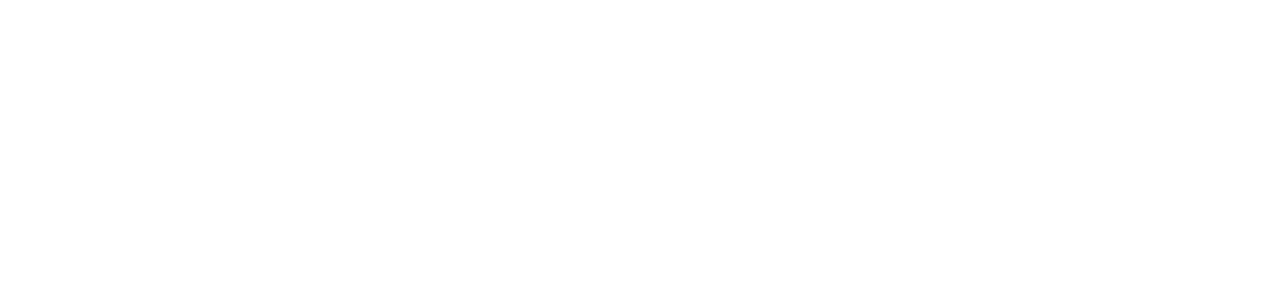
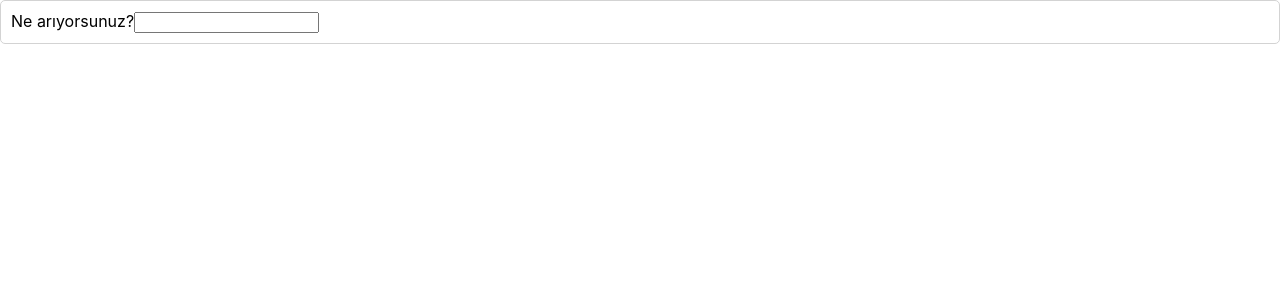
Before and after one commit to betuloran/api-call, a React (Create React App) app: page / in a window 1280 px wide. Shown: the top 300 px of the page. Built offline with nearby package versions, Linux system fonts and the light colour scheme.

Commit message:
porject updated

```diff
--- a/package.json
+++ b/package.json
@@ -3,6 +3,7 @@
   "version": "0.1.0",
   "private": true,
   "dependencies": {
+    "axios": "^1.7.9",
     "cra-template": "1.2.0",
     "react": "^19.0.0",
     "react-dom": "^19.0.0",
--- a/src/App.css
+++ b/src/App.css
@@ -0,0 +1,5 @@
+.searchDiv{
+  border: 1px solid lightgray;
+  padding: 10px;
+  border-radius: 5px;
+}
--- a/src/App.js
+++ b/src/App.js
@@ -1,10 +1,10 @@
-import logo from './logo.svg';
 import './App.css';
+import SearchHeader from './SearchHeader';
 
 function App() {
   return (
     <div className="App">
-
+       <SearchHeader/>
     </div>
   );
 }
--- /dev/null
+++ b/src/SearchHeader.js
@@ -0,0 +1,13 @@
+function SearchHeader() {
+    return (
+        <div className="searchDiv">
+            <form>
+                <label>Ne arıyorsunuz?</label>
+                <input />
+            </form>
+
+        </div>
+    );
+}
+
+export default SearchHeader;
```
Also changed, not shown: 1 other file (tests, documents, lock files or other folders).
